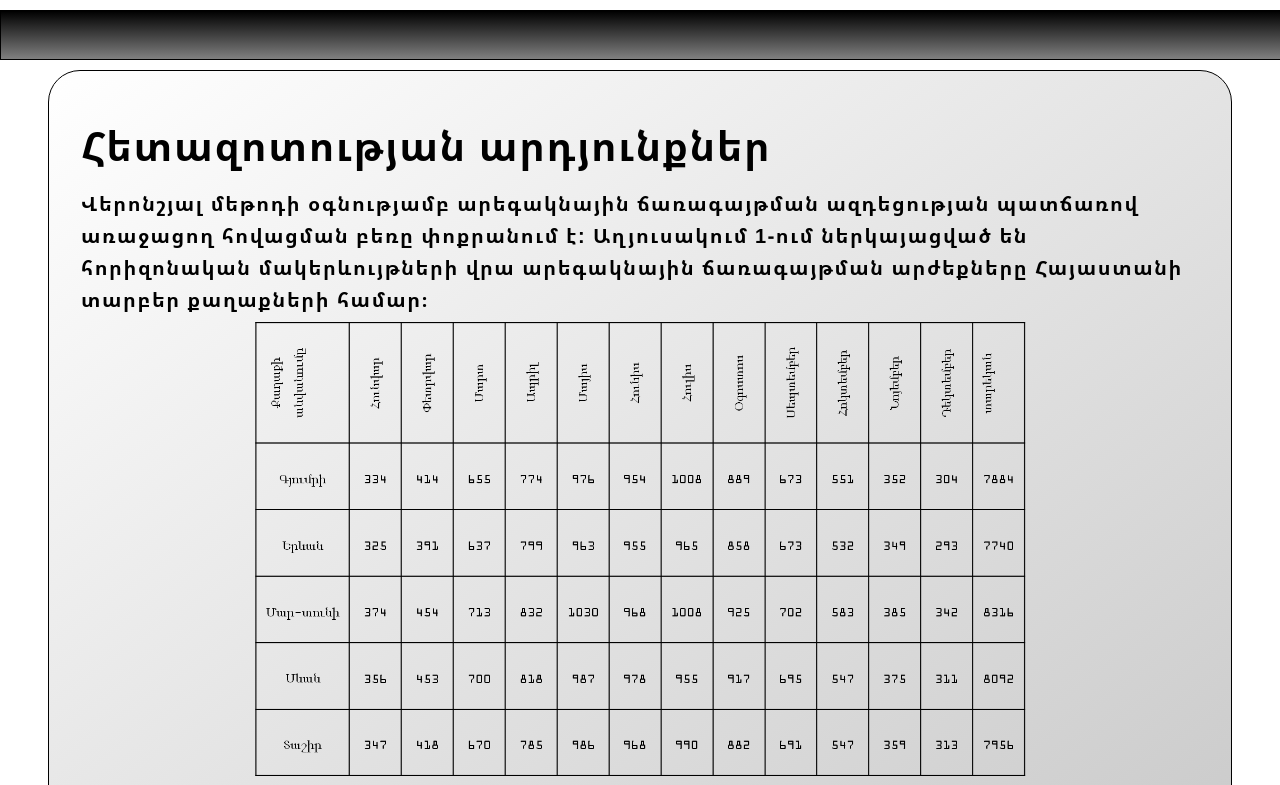
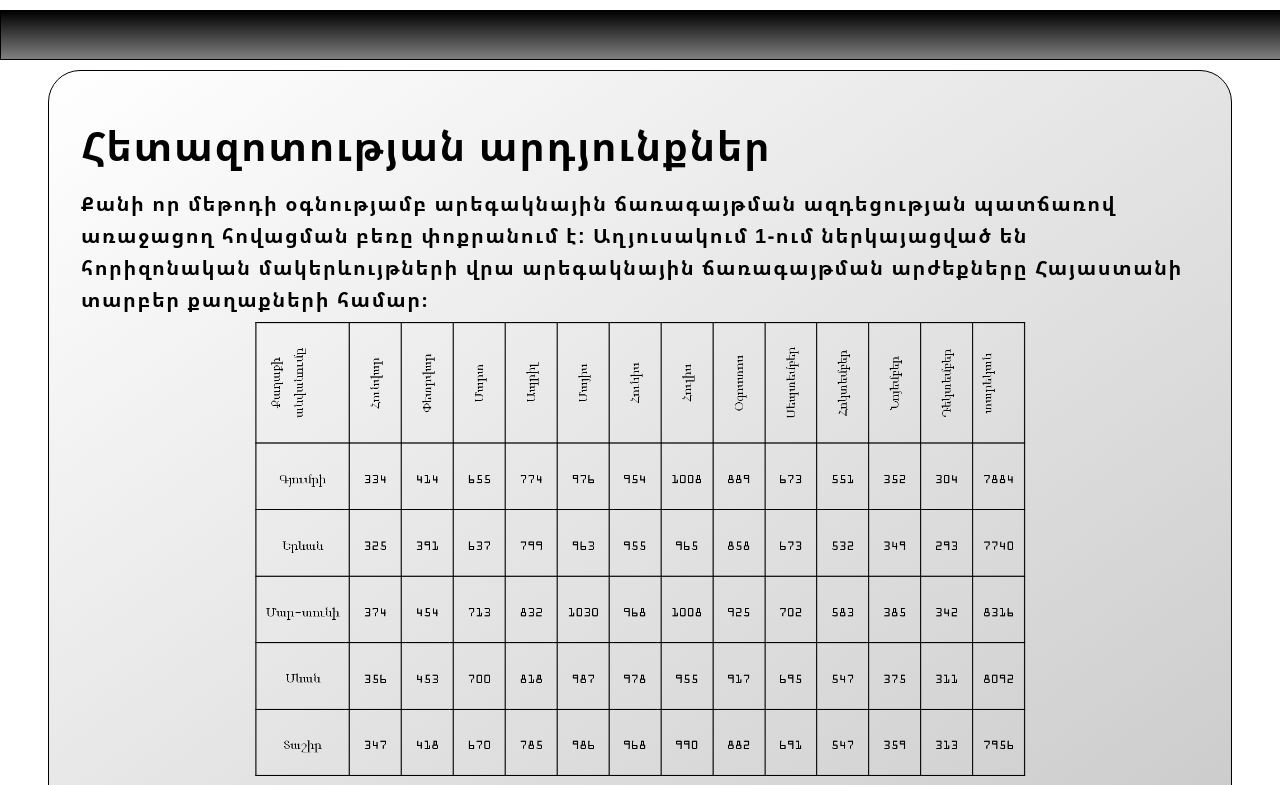
Before and after one commit to Marat2000/gitahetazotakan, a plain HTML site: page index.html in a window 1280 px wide. Shown: the part 2886-3671 px from the top of the page. Drawn offline with Linux system fonts and the light colour scheme.

Commit message:
Update index.html

```diff
--- a/index.html
+++ b/index.html
@@ -61,7 +61,7 @@ Gв- մշակվող օդի քանակություն։<br>
 
 <div class="pages">
 <h1>	Հետազոտության արդյունքներ</h1>
-Վերոնշյալ մեթոդի օգնությամբ  արեգակնային ճառագայթման ազդեցության պատճառով առաջացող հովացման բեռը փոքրանում է:
+Քանի որ մեթոդի օգնությամբ  արեգակնային ճառագայթման ազդեցության պատճառով առաջացող հովացման բեռը փոքրանում է:
 Աղյուսակում 1-ում ներկայացված են հորիզոնական մակերևույթների վրա արեգակնային ճառագայթման արժեքները Հայաստանի տարբեր քաղաքների համար։
 
 <img src="images/a1.png">
```
